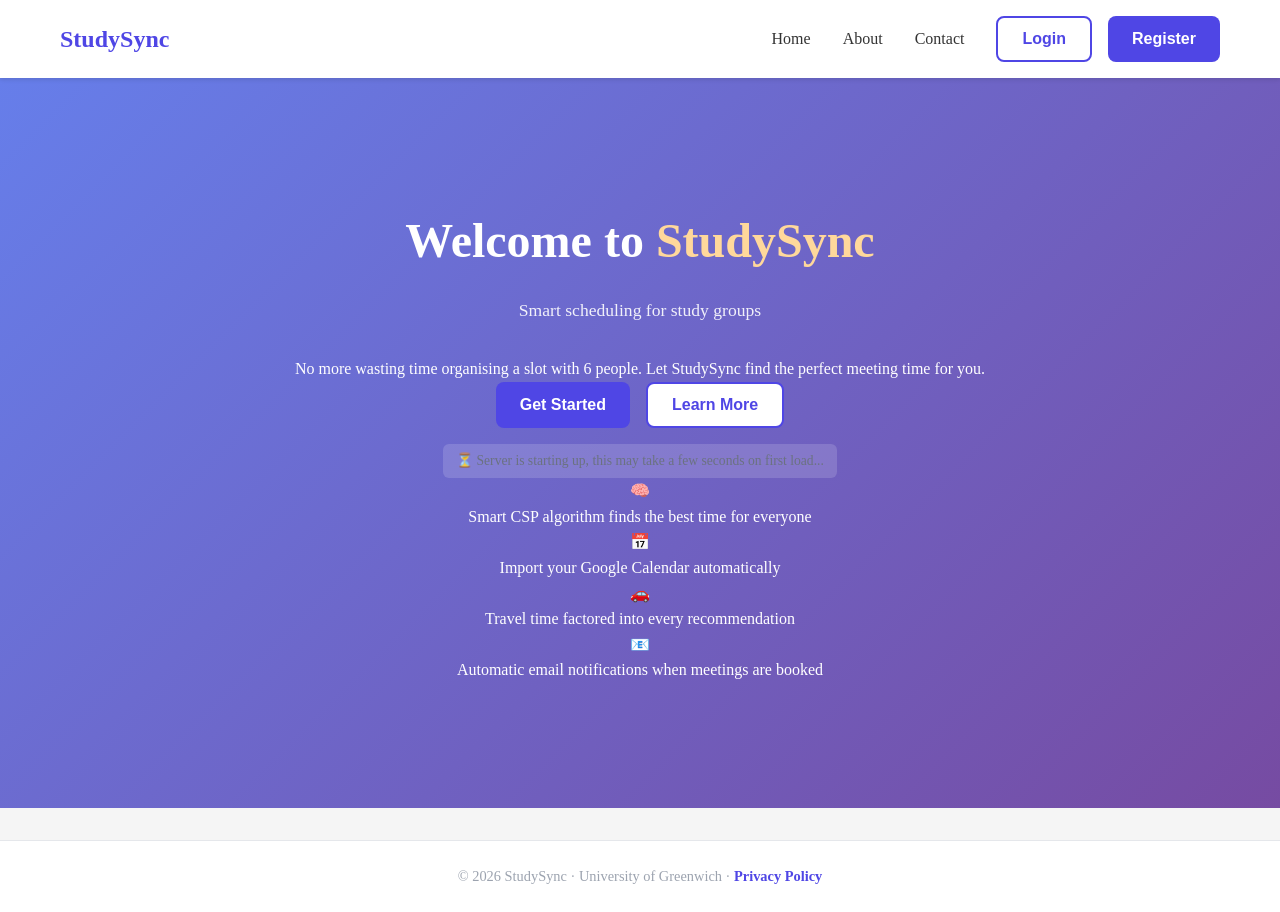
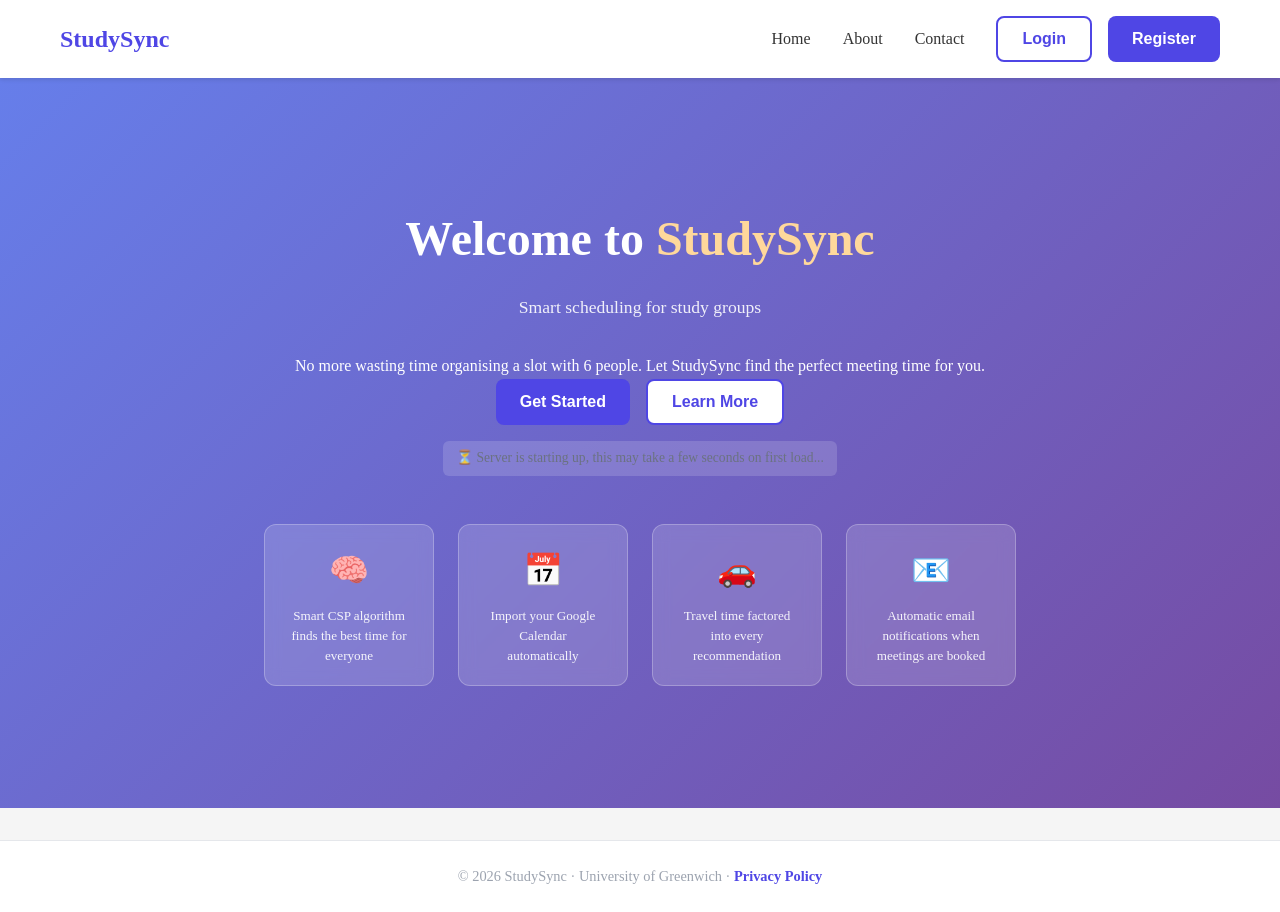
Before and after one commit to AmineEl-hamri/StudySync, a plain HTML site: page index.html in a window 1280 px wide. Drawn offline with Linux system fonts and the light colour scheme; no server answers.

Commit message:
Update style.css

```diff
--- a/css/style.css
+++ b/css/style.css
@@ -127,6 +127,54 @@
           gap: 1rem;
           justify-content: center;
      }
+.hero-features {
+    display: flex;
+    gap: 1.5rem;
+    justify-content: center;
+    flex-wrap: wrap;
+    margin-top: 3rem;
+    max-width: 860px;
+    margin-left: auto;
+    margin-right: auto;
+}
+
+.hero-feature {
+    background: rgba(255, 255, 255, 0.15);
+    backdrop-filter: blur(8px);
+    -webkit-backdrop-filter: blur(8px);
+    border: 1px solid rgba(255, 255, 255, 0.25);
+    border-radius: 12px;
+    padding: 1.25rem 1.5rem;
+    width: 170px;
+    text-align: center;
+    color: white;
+    transition: transform 0.2s, background 0.2s;
+}
+
+.hero-feature:hover {
+    transform: translateY(-4px);
+    background: rgba(255, 255, 255, 0.22);
+}
+
+.hero-feature-icon {
+    font-size: 2rem;
+    display: block;
+    margin-bottom: 0.6rem;
+}
+
+.hero-feature p {
+    font-size: 0.82rem;
+    opacity: 0.92;
+    margin: 0;
+    line-height: 1.5;
+}
+
+/* Stack to 2 columns on mobile */
+@media (max-width: 480px) {
+    .hero-feature {
+        width: calc(50% - 0.75rem);
+    }
+}
 
 .dashboard {
             display: none;
```
